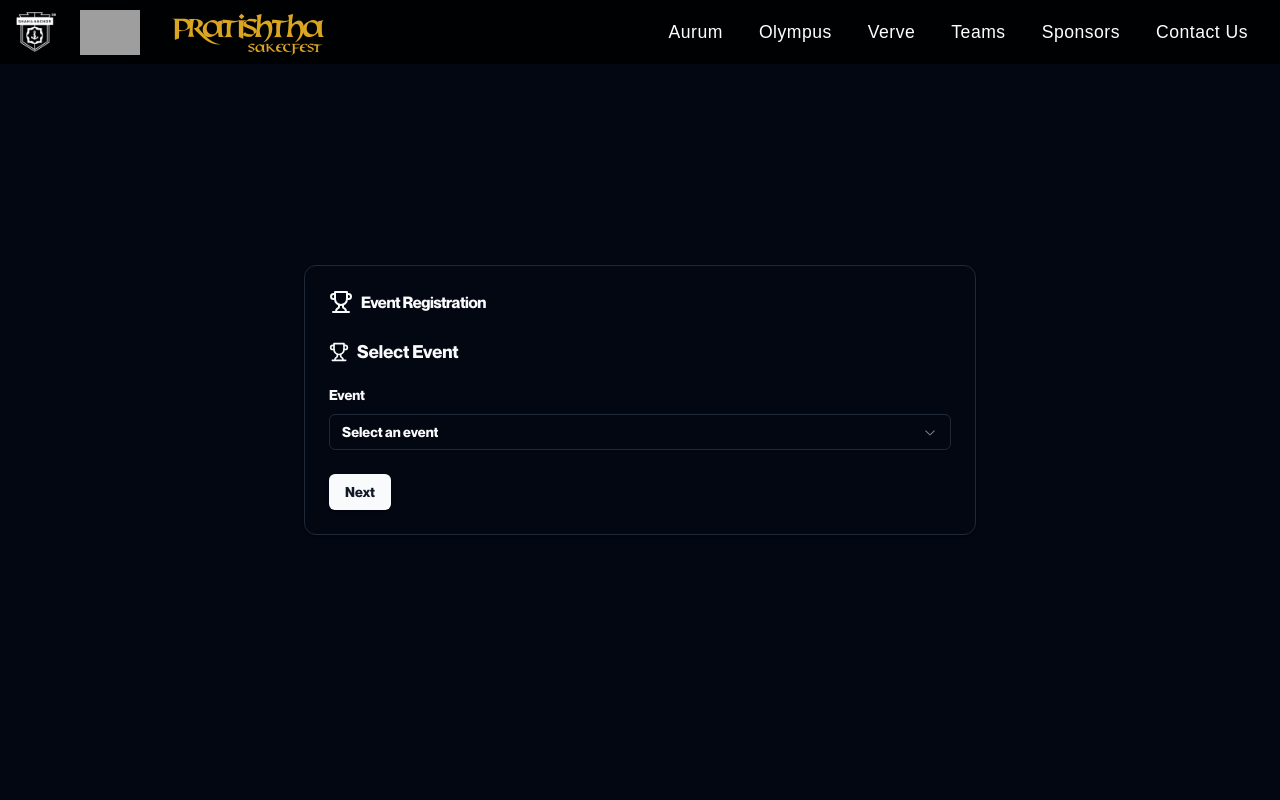
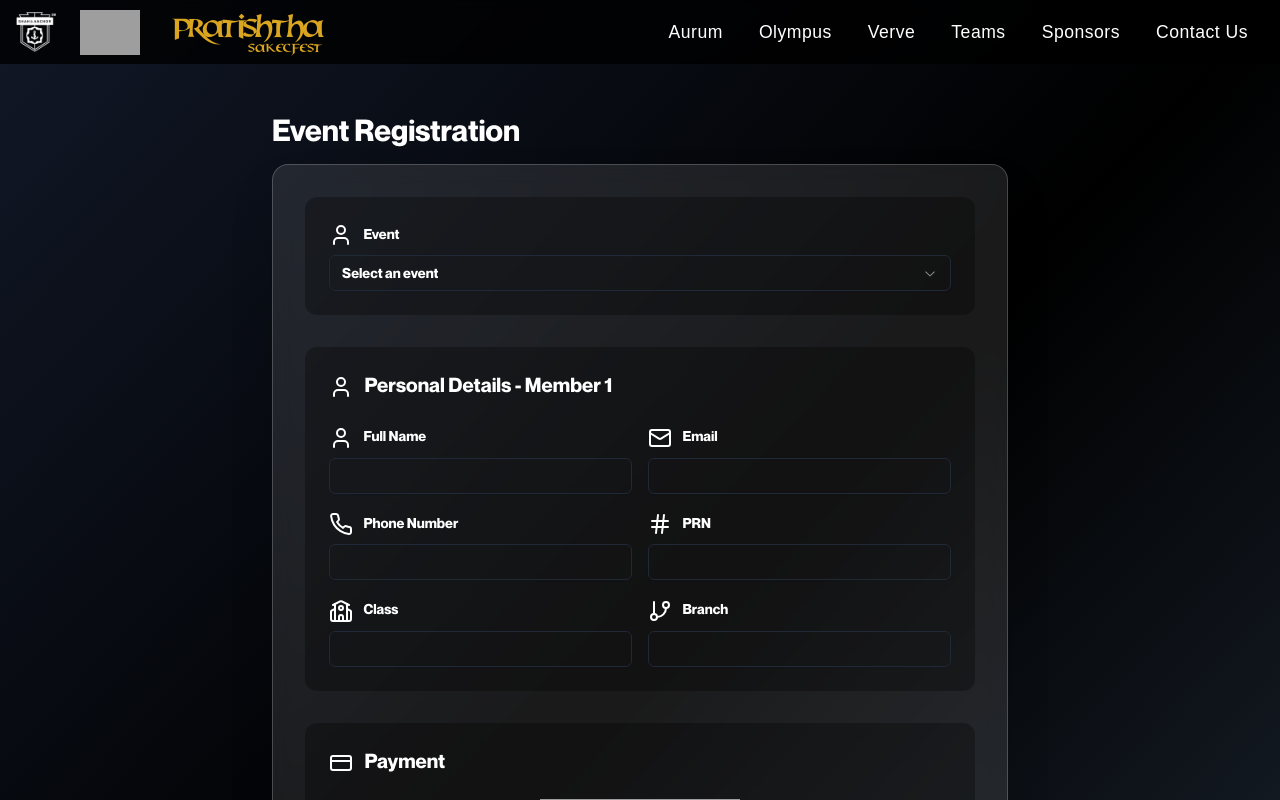
Before and after one commit to PiKa919/prathistha1, a Next.js app: page /aurum/registration in a window 1280 px wide. Shown: the top 800 px of the page. Built offline with nearby package versions, Linux system fonts and the light colour scheme; grey boxes are pictures that could not be loaded.

Commit message:
Changes in the registration form

```diff
--- a/src/app/aurum/registration/page.tsx
+++ b/src/app/aurum/registration/page.tsx
@@ -1,23 +1,24 @@
 "use client"
 
-import { useState, useEffect } from "react"
-import { Card, CardContent, CardFooter, CardHeader, CardTitle } from "@/components/ui/card"
+import { useState } from "react"
+import { useForm } from "react-hook-form"
+import { zodResolver } from "@hookform/resolvers/zod"
+import * as z from "zod"
 import { Button } from "@/components/ui/button"
-import EventSelection, { type Event } from "@/components/aurumRegistration/EventSelection"
-import TeamSize from "@/components/aurumRegistration/TeamSize"
-import ParticipantDetails from "@/components/aurumRegistration/ParticipantDetails"
-import Payment from "@/components/aurumRegistration/Payment"
-import { SuccessModal } from "@/components/aurumRegistration/SuccessModal"
-// import type { Participant } from "../types/registration"
-import { Trophy } from "lucide-react"
-interface Participant {
-  fullName: string
-  prn: string
-  class: string
-  branch: string
-  email: string
-  phoneNo: string
+import { Form, FormControl, FormDescription, FormField, FormItem, FormLabel, FormMessage } from "@/components/ui/form"
+import { Input } from "@/components/ui/input"
+import { Select, SelectContent, SelectItem, SelectTrigger, SelectValue } from "@/components/ui/select"
+import { Checkbox } from "@/components/ui/checkbox"
+import { Dialog, DialogContent, DialogDescription, DialogHeader, DialogTitle } from "@/components/ui/dialog"
+import Image from "next/image"
+import { User, Mail, Phone, Hash, School, GitBranch, Crown, CreditCard, Camera, PartyPopper } from "lucide-react"
+
+type Event = {
+  name: string
+  icon: string
+  type: "single" | "team"
 }
+
 const events: Event[] = [
   { name: "Crime Scene Investigation", icon: "🕵️", type: "team" },
   { name: "Escape Room", icon: "🚪", type: "team" },
@@ -40,92 +41,320 @@ const events: Event[] = [
   { name: "Midtown Madness", icon: "🏙️", type: "team" },
 ]
 
-export default function EventRegistrationForm() {
-  const [step, setStep] = useState(1)
-  const [selectedEvent, setSelectedEvent] = useState("")
+const memberSchema = z.object({
+  fullName: z.string().min(2, "Full name must be at least 2 characters"),
+  email: z.string().email("Invalid email address"),
+  phone: z.string().regex(/^\d{10}$/, "Phone number must be 10 digits"),
+  prn: z.string().min(1, "PRN is required"),
+  class: z.string().min(1, "Class is required"),
+  branch: z.string().min(1, "Branch is required"),
+  isTeamLeader: z.boolean().optional(),
+})
+
+const formSchema = z.object({
+  event: z.string().min(1, "Please select an event"),
+  teamSize: z.number().min(1).max(10).optional(),
+  members: z.array(memberSchema).min(1, "At least one member is required"),
+  paymentReferenceId: z.string().min(1, "Payment reference ID is required"),
+  paymentScreenshot: z.any().refine((file) => file?.length > 0, "Payment screenshot is required"),
+})
+
+export default function RegistrationForm() {
+  const [selectedEvent, setSelectedEvent] = useState<Event | null>(null)
   const [teamSize, setTeamSize] = useState(1)
-  const [participants, setParticipants] = useState<Participant[]>([])
-  const [teamLeader, setTeamLeader] = useState<number | null>(null)
-  const [paymentScreenshot, setPaymentScreenshot] = useState<File | null>(null)
-  const [showSuccess, setShowSuccess] = useState(false)
+  const [showSuccessModal, setShowSuccessModal] = useState(false)
 
-  const selectedEventType = events.find((event) => event.name === selectedEvent)?.type || "single"
+  const form = useForm<z.infer<typeof formSchema>>({
+    resolver: zodResolver(formSchema),
+    defaultValues: {
+      members: [{}],
+    },
+  })
 
-  useEffect(() => {
-    if (selectedEventType === "single") {
+  const onSubmit = (data: z.infer<typeof formSchema>) => {
+    console.log(data)
+    setShowSuccessModal(true)
+  }
+
+  const handleEventChange = (eventName: string) => {
+    const event = events.find((e) => e.name === eventName)
+    setSelectedEvent(event || null)
+    if (event?.type === "single") {
       setTeamSize(1)
-    }
-  }, [selectedEventType])
-
-  const nextStep = () => {
-    if (step === 1 && selectedEventType === "single") {
-      setStep(3) // Skip team size selection for single events
+      form.setValue("teamSize", 1)
     } else {
-      setStep(step + 1)
+      form.setValue("teamSize", undefined)
     }
   }
 
-  const prevStep = () => {
-    if (step === 3 && selectedEventType === "single") {
-      setStep(1) // Go back to event selection for single events
-    } else {
-      setStep(step - 1)
-    }
-  }
+  return (
+    <div className="min-h-screen bg-gradient-to-br from-gray-900 via-black to-gray-800 text-white flex flex-col lg:flex-row pt-24">
+      <div className="container mx-auto p-4 max-w-3xl">
+        <h1 className=" text-3xl font-bold mb-4">Event Registration</h1>
+        <Form {...form}>
+          <form
+            onSubmit={form.handleSubmit(onSubmit)}
+            className="space-y-6 md:space-y-8 bg-white/10 backdrop-blur-md rounded-2xl p-4 md:p-8 shadow-2xl border border-white/20"
+          >
+            <div className="space-y-4 md:space-y-6 p-4 md:p-6 bg-black/30 rounded-xl">
+              <FormField
+                control={form.control}
+                name="event"
+                render={({ field }) => (
+                  <FormItem>
+                    <FormLabel>
+                      <User className="inline mr-2" /> Event
+                    </FormLabel>
+                    <Select
+                      onValueChange={(value) => {
+                        field.onChange(value)
+                        handleEventChange(value)
+                      }}
+                    >
+                      <FormControl>
+                        <SelectTrigger>
+                          <SelectValue placeholder="Select an event" />
+                        </SelectTrigger>
+                      </FormControl>
+                      <SelectContent>
+                        {events.map((event) => (
+                          <SelectItem key={event.name} value={event.name}>
+                            <span className="mr-2">{event.icon}</span>
+                            {event.name}
+                            <span className="ml-2 text-muted-foreground text-sm">({event.type})</span>
+                          </SelectItem>
+                        ))}
+                      </SelectContent>
+                    </Select>
+                    <FormMessage />
+                  </FormItem>
+                )}
+              />
 
-  const handleSubmit = () => {
-    console.log({
-      selectedEvent,
-      teamSize,
-      participants,
-      teamLeader,
-      paymentScreenshot,
-    })
-    setShowSuccess(true)
-  }
+              {selectedEvent?.type === "team" && (
+                <FormField
+                  control={form.control}
+                  name="teamSize"
+                  render={({ field }) => (
+                    <FormItem>
+                      <FormLabel>
+                        <User className="inline mr-2" /> Number of Team Members
+                      </FormLabel>
+                      <Select
+                        onValueChange={(value) => {
+                          field.onChange(Number.parseInt(value))
+                          setTeamSize(Number.parseInt(value))
+                        }}
+                      >
+                        <FormControl>
+                          <SelectTrigger>
+                            <SelectValue placeholder="Select team size" />
+                          </SelectTrigger>
+                        </FormControl>
+                        <SelectContent>
+                          {[2, 3, 4, 5].map((size) => (
+                            <SelectItem key={size} value={size.toString()}>
+                              {size}
+                            </SelectItem>
+                          ))}
+                        </SelectContent>
+                      </Select>
+                      <FormMessage />
+                    </FormItem>
+                  )}
+                />
+              )}
+            </div>
+            {Array.from({ length: teamSize }).map((_, index) => (
+              <div key={index} className="space-y-4 md:space-y-6 p-4 md:p-6 bg-black/30 rounded-xl">
+                <h3 className="text-xl font-semibold">
+                  <User className="inline mr-2" /> Personal Details - Member {index + 1}
+                </h3>
+                <div className="grid grid-cols-1 md:grid-cols-2 gap-4">
+                  <FormField
+                    control={form.control}
+                    name={`members.${index}.fullName`}
+                    render={({ field }) => (
+                      <FormItem>
+                        <FormLabel>
+                          <User className="inline mr-2" /> Full Name
+                        </FormLabel>
+                        <FormControl>
+                          <Input {...field} />
+                        </FormControl>
+                        <FormMessage />
+                      </FormItem>
+                    )}
+                  />
+                  <FormField
+                    control={form.control}
+                    name={`members.${index}.email`}
+                    render={({ field }) => (
+                      <FormItem>
+                        <FormLabel>
+                          <Mail className="inline mr-2" /> Email
+                        </FormLabel>
+                        <FormControl>
+                          <Input {...field} type="email" />
+                        </FormControl>
+                        <FormMessage />
+                      </FormItem>
+                    )}
+                  />
+                  <FormField
+                    control={form.control}
+                    name={`members.${index}.phone`}
+                    render={({ field }) => (
+                      <FormItem>
+                        <FormLabel>
+                          <Phone className="inline mr-2" /> Phone Number
+                        </FormLabel>
+                        <FormControl>
+                          <Input {...field} type="tel" />
+                        </FormControl>
+                        <FormMessage />
+                      </FormItem>
+                    )}
+                  />
+                  <FormField
+                    control={form.control}
+                    name={`members.${index}.prn`}
+                    render={({ field }) => (
+                      <FormItem>
+                        <FormLabel>
+                          <Hash className="inline mr-2" /> PRN
+                        </FormLabel>
+                        <FormControl>
+                          <Input {...field} />
+                        </FormControl>
+                        <FormMessage />
+                      </FormItem>
+                    )}
+                  />
+                  <FormField
+                    control={form.control}
+                    name={`members.${index}.class`}
+                    render={({ field }) => (
+                      <FormItem>
+                        <FormLabel>
+                          <School className="inline mr-2" /> Class
+                        </FormLabel>
+                        <FormControl>
+                          <Input {...field} />
+                        </FormControl>
+                        <FormMessage />
+                      </FormItem>
+                    )}
+                  />
+                  <FormField
+                    control={form.control}
+                    name={`members.${index}.branch`}
+                    render={({ field }) => (
+                      <FormItem>
+                        <FormLabel>
+                          <GitBranch className="inline mr-2" /> Branch
+                        </FormLabel>
+                        <FormControl>
+                          <Input {...field} />
+                        </FormControl>
+                        <FormMessage />
+                      </FormItem>
+                    )}
+                  />
+                </div>
+                {selectedEvent?.type === "team" && (
+                  <FormField
+                    control={form.control}
+                    name={`members.${index}.isTeamLeader`}
+                    render={({ field }) => (
+                      <FormItem className="flex flex-row items-start space-x-3 space-y-0">
+                        <FormControl>
+                          <Checkbox checked={field.value} onCheckedChange={field.onChange} />
+                        </FormControl>
+                        <div className="space-y-1 leading-none">
+                          <FormLabel>
+                            <Crown className="inline mr-2" /> Team Leader
+                          </FormLabel>
+                          <FormDescription>Is this member the team leader?</FormDescription>
+                        </div>
+                      </FormItem>
+                    )}
+                  />
+                )}
+              </div>
+            ))}
 
-  const handleCloseSuccessModal = () => {
-    setShowSuccess(false)
-    setStep(1)
-    setSelectedEvent("")
-    setTeamSize(1)
-    setParticipants([])
-    setTeamLeader(null)
-    setPaymentScreenshot(null)
-  }
+            <div className="space-y-4 md:space-y-6 p-4 md:p-6 bg-black/30 rounded-xl">
+              <h3 className="text-xl font-semibold">
+                <CreditCard className="inline mr-2" /> Payment
+              </h3>
+              <div className="flex justify-center mb-4">
+                <Image src="/placeholder.svg" alt="Payment QR Code" width={200} height={200} />
+              </div>
+              <p className="text-center mb-4">UPI ID: example@upi</p>
+              <FormField
+                control={form.control}
+                name="paymentReferenceId"
+                render={({ field }) => (
+                  <FormItem>
+                    <FormLabel>
+                      <Hash className="inline mr-2" /> Payment Reference ID
+                    </FormLabel>
+                    <FormControl>
+                      <Input {...field} />
+                    </FormControl>
+                    <FormMessage />
+                  </FormItem>
+                )}
+              />
+              <FormField
+                control={form.control}
+                name="paymentScreenshot"
+                render={({ field }) => (
+                  <FormItem>
+                    <FormLabel>
+                      <Camera className="inline mr-2" /> Payment Screenshot
+                    </FormLabel>
+                    <FormControl>
+                      <Input type="file" accept="image/*" onChange={(e) => field.onChange(e.target.files)} />
+                    </FormControl>
+                    <FormMessage />
+                  </FormItem>
+                )}
+              />
+            </div>
 
-  return (
-    <div className="flex items-center justify-center min-h-screen">
-      <Card className="w-full max-w-2xl mx-auto">
-        <CardHeader>
-          <CardTitle className="flex items-center space-x-2">
-            <Trophy className="w-6 h-6" />
-            <span>Event Registration</span>
-          </CardTitle>
-        </CardHeader>
-        <CardContent>
-          {step === 1 && <EventSelection selectedEvent={selectedEvent} setSelectedEvent={setSelectedEvent} />}
-          {step === 2 && selectedEventType === "team" && (
-            <TeamSize teamSize={teamSize} setTeamSize={setTeamSize} maxTeamSize={4} />
-          )}
-          {step === 3 && (
-            <ParticipantDetails
-              participants={participants}
-              setParticipants={setParticipants}
-              teamSize={teamSize}
-              teamLeader={teamLeader}
-              setTeamLeader={setTeamLeader}
-              registrationType={selectedEventType}
-            />
-          )}
-          {step === 4 && <Payment paymentScreenshot={paymentScreenshot} setPaymentScreenshot={setPaymentScreenshot} />}
-        </CardContent>
-        <CardFooter className="flex justify-between">
-          {step > 1 && <Button onClick={prevStep}>Previous</Button>}
-          {step < 4 ? <Button onClick={nextStep}>Next</Button> : <Button onClick={handleSubmit}>Register</Button>}
-        </CardFooter>
-      </Card>
-      <SuccessModal isOpen={showSuccess} onClose={handleCloseSuccessModal} />
+            <Button
+              type="button"
+              onClick={() => {
+                form.handleSubmit((data) => {
+                  console.log(data)
+                  setShowSuccessModal(true)
+                })()
+                if (!form.formState.isValid) {
+                  setShowSuccessModal(true)
+                }
+              }}
+            >
+              Submit Registration
+            </Button>
+          </form>
+        </Form>
+
+        <Dialog open={showSuccessModal} onOpenChange={setShowSuccessModal}>
+          <DialogContent>
+            <DialogHeader>
+              <DialogTitle>
+                <PartyPopper className="inline mr-2" /> Registration Successful!
+              </DialogTitle>
+              <DialogDescription>
+                Your registration has been submitted successfully. Thank you for participating!
+              </DialogDescription>
+            </DialogHeader>
+            <Button onClick={() => setShowSuccessModal(false)}>Close</Button>
+          </DialogContent>
+        </Dialog>
+      </div>
     </div>
   )
 }
```
